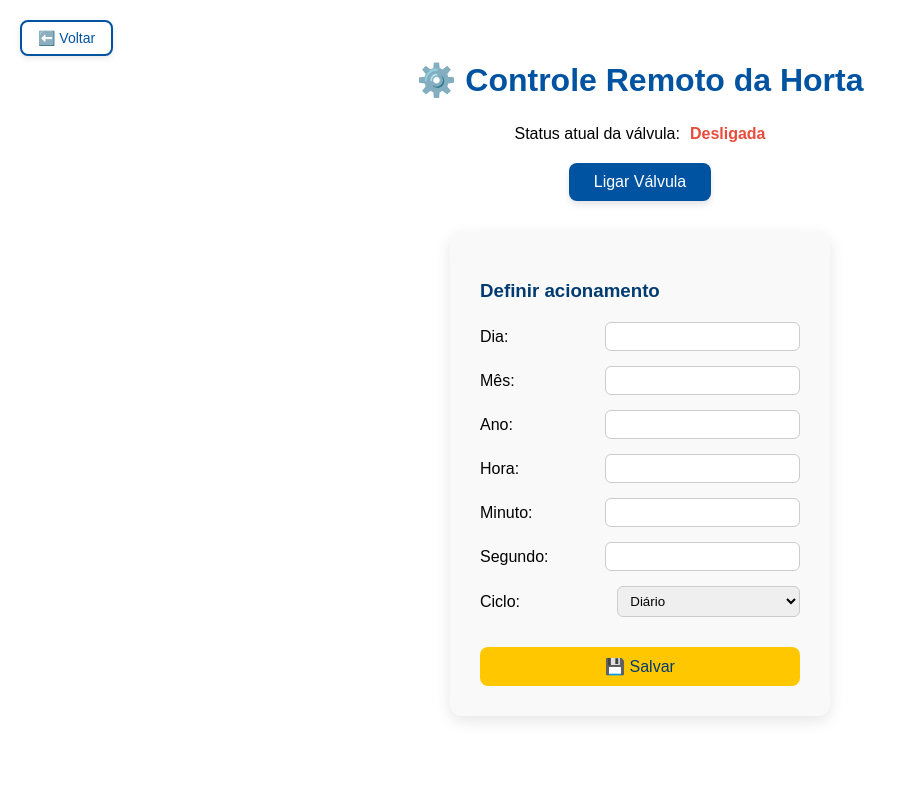
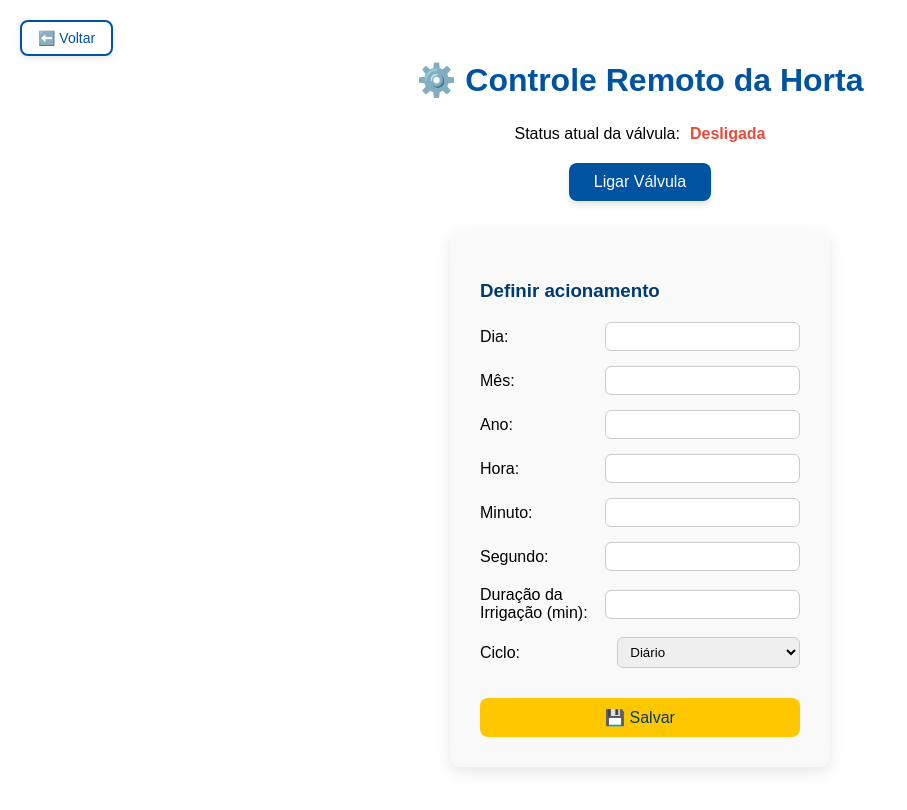
Before and after one commit to pitaemir/react_firebase_database, a React (Create React App) app: page /Write in a window 1280 px wide. Shown: the top 810 px of the page, without its empty margins (0-907 px from the left). Built offline with nearby package versions, Linux system fonts and the light colour scheme; no server answers; the database is empty.

Commit message:
adicionando novo campo de preenchimento

```diff
--- a/public/index.html
+++ b/public/index.html
@@ -10,7 +10,7 @@
     />
     <script src="https://unpkg.com/react@18/umd/react.production.min.js"></script>
     <script src="https://unpkg.com/react-dom@18/umd/react-dom.production.min.js"></script>
-    <title>firebase App</title>
+    <title>Página de Controle</title>
   </head>
   <body>
     <div id="root"></div>
--- a/src/components/Write.js
+++ b/src/components/Write.js
@@ -1,90 +1,94 @@
-import React, { useState, useEffect } from 'react'
-import  app  from '../firebaseConfig'
-import { getDatabase, ref, onValue, set } from 'firebase/database'
-import { Link } from 'react-router-dom'
+import React, { useState, useEffect } from "react";
+import app from "../firebaseConfig";
+import { getDatabase, ref, onValue, set } from "firebase/database";
+import { Link } from "react-router-dom";
 
 function Write() {
-  const [controlState, setControlState] = useState(false)
-  const [day, setDay] = useState(null)
-  const [month, setMonth] = useState(null)
-  const [year, setYear] = useState(null)
-  const [hour, setHour] = useState(null)
-  const [minute, setMinute] = useState(null)
-  const [second, setSecond] = useState(null)
-  const [cycle, setCycle] = useState(1) // valor padrão: diário
-  const db = getDatabase(app)
-  const controlRef = ref(db, 'test/control')
+  const [controlState, setControlState] = useState(false);
+  const [day, setDay] = useState(null);
+  const [month, setMonth] = useState(null);
+  const [year, setYear] = useState(null);
+  const [hour, setHour] = useState(null);
+  const [minute, setMinute] = useState(null);
+  const [second, setSecond] = useState(null);
+  const [cycle, setCycle] = useState(1); // valor padrão: diário
+  const [duration, setDuration] = useState(""); // duração em minutos
+  const db = getDatabase(app);
+  const controlRef = ref(db, "test/control");
 
   // Lê o valor atual ao carregar o componente
   useEffect(() => {
     const unsubscribe = onValue(controlRef, (snapshot) => {
-      const value = snapshot.val()
-      if (typeof value === 'boolean') {
-        setControlState(value)
+      const value = snapshot.val();
+      if (typeof value === "boolean") {
+        setControlState(value);
       }
-    })
+    });
 
-
-    return () => unsubscribe()
-  }, [controlRef])
+    return () => unsubscribe();
+  }, [controlRef]);
 
   // Alterna o valor atual (toggle)
   const toggleControl = async () => {
     try {
-      await set(controlRef, !controlState)
-      console.log('Valor atualizado para:', !controlState)
+      await set(controlRef, !controlState);
+      console.log("Valor atualizado para:", !controlState);
     } catch (error) {
-      console.error('Erro ao atualizar valor:', error)
+      console.error("Erro ao atualizar valor:", error);
     }
-
-  }
+  };
   const updateValue = async (e) => {
-    e.preventDefault()
+    e.preventDefault();
 
     try {
-      await set(ref(db, 'test/day'), Number(day))
-      await set(ref(db, 'test/month'), Number(month))
-      await set(ref(db, 'test/year'), Number(year))
-      await set(ref(db, 'test/hour'), Number(hour))
-      await set(ref(db, 'test/minute'), Number(minute))
-      await set(ref(db, 'test/second'), Number(second))
-      await set(ref(db, 'test/cycle'), Number(cycle))
+      await set(ref(db, "test/day"), Number(day));
+      await set(ref(db, "test/month"), Number(month));
+      await set(ref(db, "test/year"), Number(year));
+      await set(ref(db, "test/hour"), Number(hour));
+      await set(ref(db, "test/minute"), Number(minute));
+      await set(ref(db, "test/second"), Number(second));
+      await set(ref(db, "test/cycle"), Number(cycle));
+      await set(ref(db, "test/duration"), Number(duration));
 
-      alert('Acionamneto definido com sucesso!')
+      alert("Acionamento definido com sucesso!");
     } catch (error) {
-      console.error('Erro ao salvar dados:', error)
+      console.error("Erro ao salvar dados:", error);
     }
-  }
+  };
 
   return (
-    <div style={{
-      display: 'flex',
-      flexDirection: 'column',
-      alignItems: 'center',
-      marginTop: '40px',
-      fontFamily: 'Arial, sans-serif',
-      backgroundColor: 'white',
-      minHeight: '100vh',
-      paddingBottom: '40px'
-    }}>
+    <div
+      style={{
+        display: "flex",
+        flexDirection: "column",
+        alignItems: "center",
+        marginTop: "40px",
+        fontFamily: "Arial, sans-serif",
+        backgroundColor: "white",
+        minHeight: "100vh",
+        paddingBottom: "40px",
+      }}
+    >
       {/* Botão Voltar */}
-      <Link to="/" style={{ textDecoration: 'none' }}>
-        <div style={{
-          position: 'fixed',
-          top: '20px',
-          left: '20px',
-          zIndex: 1000
-        }}>
+      <Link to="/" style={{ textDecoration: "none" }}>
+        <div
+          style={{
+            position: "fixed",
+            top: "20px",
+            left: "20px",
+            zIndex: 1000,
+          }}
+        >
           <button
             style={{
-              padding: '8px 16px',
-              fontSize: '14px',
-              backgroundColor: '#ffffff',
-              color: '#0053A0',
-              border: '2px solid #0053A0',
-              borderRadius: '8px',
-              cursor: 'pointer',
-              boxShadow: '0px 2px 6px rgba(0,0,0,0.1)'
+              padding: "8px 16px",
+              fontSize: "14px",
+              backgroundColor: "#ffffff",
+              color: "#0053A0",
+              border: "2px solid #0053A0",
+              borderRadius: "8px",
+              cursor: "pointer",
+              boxShadow: "0px 2px 6px rgba(0,0,0,0.1)",
             }}
           >
             ⬅️ Voltar
@@ -93,13 +97,18 @@ function Write() {
       </Link>
 
       {/* Título e Status */}
-      <h1 style={{ marginBottom: '10px', color: '#0053A0' }}>
+      <h1 style={{ marginBottom: "10px", color: "#0053A0" }}>
         ⚙️ Controle Remoto da Horta
       </h1>
-      <p style={{ marginBottom: '20px', fontSize: '16px' }}>
+      <p style={{ marginBottom: "20px", fontSize: "16px" }}>
         Status atual da válvula:
-        <strong style={{ marginLeft: '10px', color: controlState ? '#27ae60' : '#e74c3c' }}>
-          {controlState ? 'Ligada' : 'Desligada'}
+        <strong
+          style={{
+            marginLeft: "10px",
+            color: controlState ? "#27ae60" : "#e74c3c",
+          }}
+        >
+          {controlState ? "Ligada" : "Desligada"}
         </strong>
       </p>
 
@@ -107,46 +116,54 @@ function Write() {
       <button
         onClick={toggleControl}
         style={{
-          padding: '10px 25px',
-          fontSize: '16px',
-          backgroundColor: controlState ? '#e74c3c' : '#0053A0',
-          color: 'white',
-          border: 'none',
-          borderRadius: '8px',
-          cursor: 'pointer',
-          marginBottom: '30px',
-          boxShadow: '0px 4px 6px rgba(0,0,0,0.1)'
+          padding: "10px 25px",
+          fontSize: "16px",
+          backgroundColor: controlState ? "#e74c3c" : "#0053A0",
+          color: "white",
+          border: "none",
+          borderRadius: "8px",
+          cursor: "pointer",
+          marginBottom: "30px",
+          boxShadow: "0px 4px 6px rgba(0,0,0,0.1)",
         }}
       >
-        {controlState ? 'Desligar Válvula' : 'Ligar Válvula'}
+        {controlState ? "Desligar Válvula" : "Ligar Válvula"}
       </button>
 
       {/* Formulário Data e Hora */}
-      <form onSubmit={updateValue} style={{
-        backgroundColor: '#f9f9f9',
-        padding: '30px',
-        borderRadius: '12px',
-        boxShadow: '0px 5px 15px rgba(0, 0, 0, 0.1)',
-        width: '320px',
-        display: 'flex',
-        flexDirection: 'column',
-        gap: '15px'
-      }}>
-        <h3 style={{ marginBottom: '5px', color: '#003B70' }}>Definir acionamento</h3>
+      <form
+        onSubmit={updateValue}
+        style={{
+          backgroundColor: "#f9f9f9",
+          padding: "30px",
+          borderRadius: "12px",
+          boxShadow: "0px 5px 15px rgba(0, 0, 0, 0.1)",
+          width: "320px",
+          display: "flex",
+          flexDirection: "column",
+          gap: "15px",
+        }}
+      >
+        <h3 style={{ marginBottom: "5px", color: "#003B70" }}>
+          Definir acionamento
+        </h3>
 
         {[
-          { label: 'Dia', value: day, set: setDay },
-          { label: 'Mês', value: month, set: setMonth },
-          { label: 'Ano', value: year, set: setYear },
-          { label: 'Hora', value: hour, set: setHour },
-          { label: 'Minuto', value: minute, set: setMinute },
-          { label: 'Segundo', value: second, set: setSecond }
+          { label: "Dia", value: day, set: setDay },
+          { label: "Mês", value: month, set: setMonth },
+          { label: "Ano", value: year, set: setYear },
+          { label: "Hora", value: hour, set: setHour },
+          { label: "Minuto", value: minute, set: setMinute },
+          { label: "Segundo", value: second, set: setSecond },
         ].map(({ label, value, set }, idx) => (
-          <div key={idx} style={{
-            display: 'flex',
-            justifyContent: 'space-between',
-            alignItems: 'center'
-          }}>
+          <div
+            key={idx}
+            style={{
+              display: "flex",
+              justifyContent: "space-between",
+              alignItems: "center",
+            }}
+          >
             <label style={{ flex: 1 }}>{label}:</label>
             <input
               type="number"
@@ -154,27 +171,51 @@ function Write() {
               onChange={(e) => set(e.target.value)}
               style={{
                 flex: 1.2,
-                padding: '6px 8px',
-                borderRadius: '6px',
-                border: '1px solid #ccc'
+                padding: "6px 8px",
+                borderRadius: "6px",
+                border: "1px solid #ccc",
               }}
             />
           </div>
         ))}
-<div style={{
-  display: 'flex',
-  justifyContent: 'space-between',
-  alignItems: 'center'
-}}>
+        {/* Campo Duração da Irrigação */}
+        <div
+          style={{
+            display: "flex",
+            justifyContent: "space-between",
+            alignItems: "center",
+          }}
+        >
+          <label style={{ flex: 1 }}>Duração da Irrigação (min):</label>
+          <input
+            type="number"
+            min={1}
+            value={duration}
+            onChange={(e) => setDuration(e.target.value)}
+            style={{
+              flex: 1.2,
+              padding: "6px 8px",
+              borderRadius: "6px",
+              border: "1px solid #ccc",
+            }}
+          />
+        </div>
+        <div
+          style={{
+            display: "flex",
+            justifyContent: "space-between",
+            alignItems: "center",
+          }}
+        >
           <label style={{ flex: 1 }}>Ciclo:</label>
           <select
             value={cycle}
             onChange={(e) => setCycle(e.target.value)}
             style={{
               flex: 1.2,
-      padding: '6px 8px',
-      borderRadius: '6px',
-      border: '1px solid #ccc'
+              padding: "6px 8px",
+              borderRadius: "6px",
+              border: "1px solid #ccc",
             }}
           >
             <option value={1}>Diário</option>
@@ -187,21 +228,21 @@ function Write() {
         <button
           type="submit"
           style={{
-            padding: '10px 20px',
-            fontSize: '16px',
-            backgroundColor: '#FFC700',
-            color: '#003B70',
-            border: 'none',
-            borderRadius: '8px',
-            cursor: 'pointer',
-            marginTop: '15px'
+            padding: "10px 20px",
+            fontSize: "16px",
+            backgroundColor: "#FFC700",
+            color: "#003B70",
+            border: "none",
+            borderRadius: "8px",
+            cursor: "pointer",
+            marginTop: "15px",
           }}
         >
           💾 Salvar
         </button>
       </form>
     </div>
-  )
+  );
 }
 
-export default Write
+export default Write;
--- a/src/index.css
+++ b/src/index.css
@@ -1,5 +1,5 @@
 body {
   margin: 0;
-  font-family: 'Trebuchet MS', Helvetica, sans-serif;
+  font-family: "Trebuchet MS", Helvetica, sans-serif;
   background-color: rgb(255, 255, 255);
 }
```
Also changed, not shown: package.json (+8 -4 lines), src/App.js (+6 -6 lines), src/components/Home.js (+45 -39 lines), src/components/Read.js (+111 -90 lines), src/index.js (+6 -6 lines). Lines whose indentation alone changed are shown as unchanged.
